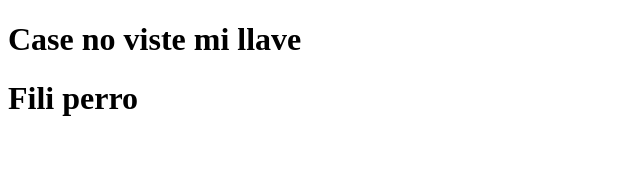
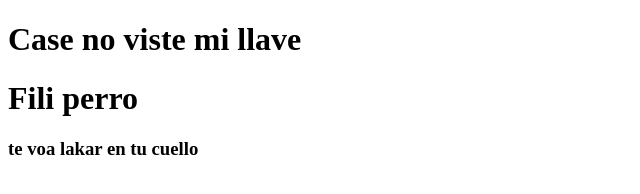
Before and after one commit to wilsonjr465/tecnomundo, a plain HTML site: page index.html in a window 1280 px wide. Shown: the whole page, without its empty margins (0-640 px from the left). Drawn offline with Linux system fonts and the light colour scheme.

Commit message:
en tu cuello

```diff
--- a/index.html
+++ b/index.html
@@ -9,5 +9,6 @@
 <body>
     <h1>Case no viste mi llave</h1>
     <h1>Fili perro</h1>
+    <h3>te voa lakar en tu cuello</h3>
 </body>
 </html>
```
